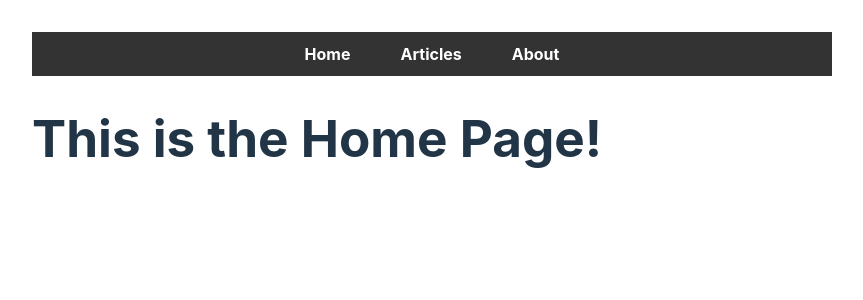
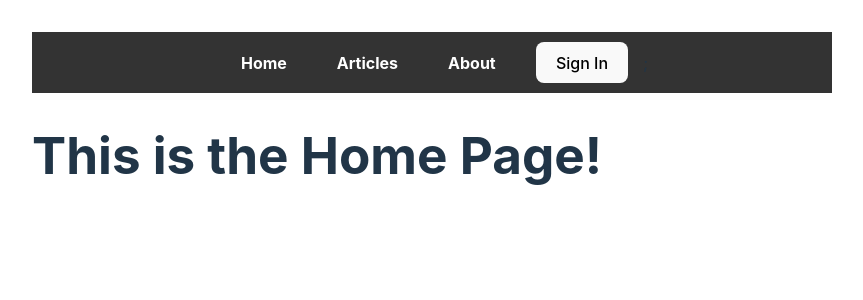
Before and after one commit to RavishankarDuMCA10/React-Creating-And-Hosting, a React (Vite) app in the folder front-end/: page / in a window 1280 px wide. Shown: the top 300 px of the page, without its empty margins (208-1071 px from the left). Built offline with nearby package versions, Linux system fonts and the light colour scheme; no server answers.

Commit message:
Created a custom auth hook as useUser hook.

```diff
--- a/front-end/src/NavBar.jsx
+++ b/front-end/src/NavBar.jsx
@@ -1,6 +1,13 @@
 import { Link } from "react-router-dom";
+import { useNavigate } from "react-router-dom";
+import { getAuth, signOut } from "firebase/auth";
+import useUser from "./useUser";
 
 export default function NavBar() {
+    const { isLoading, user } = useUser();
+
+    const navigate = useNavigate();
+
     return (
         <nav>
             <ul>
@@ -13,6 +20,20 @@ export default function NavBar() {
                 <li>
                     <Link to="/about">About</Link>
                 </li>
+                { isLoading ?  <li>Loading...</li> : (
+                    <>
+                        { user && (
+                            <li style={{color: 'white'}}>
+                                Welcome {user.email}
+                            </li>
+                        )}
+                        <li>
+                            { user
+                            ? <button onClick={() => signOut(getAuth())}>Sign Out</button>
+                            : <button onClick={() => navigate('/login')}>Sign In</button>}
+                        </li>
+                    </>
+                )};
             </ul>
         </nav>
     );
--- /dev/null
+++ b/front-end/src/useUser.js
@@ -0,0 +1,20 @@
+import { useState, useEffect } from "react";
+import { getAuth, onAuthStateChanged } from "firebase/auth";
+
+const useUser = () => {
+    const [isLoading, setIsLoading] = useState(true);
+    const [user, setUser] = useState(null);
+
+    useEffect(() => {
+        const unsubscribe = onAuthStateChanged(getAuth(), function(user) {
+            setUser(user);
+            setIsLoading(false);
+        });
+
+        return unsubscribe;
+    }, []);
+
+    return { isLoading, user };
+}
+
+export default useUser;
```
